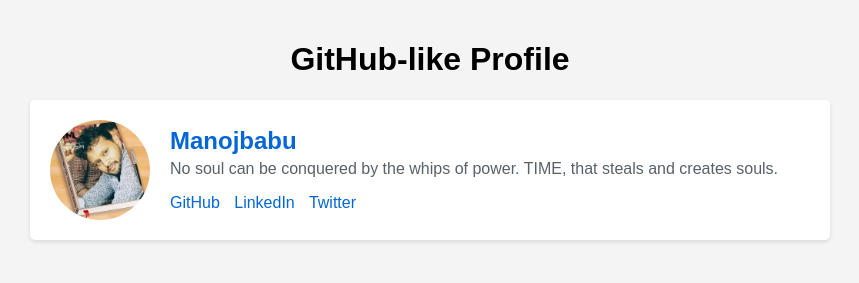
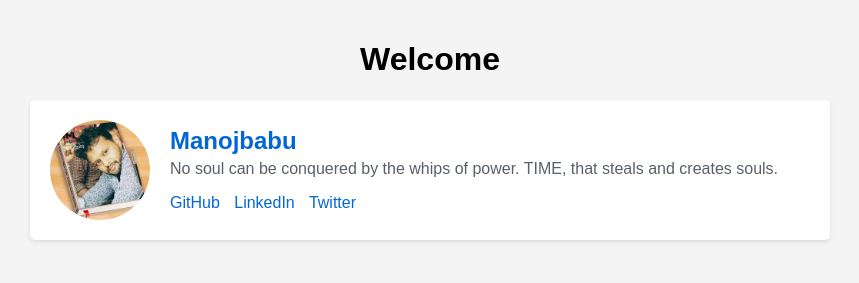
Before and after one commit to manusoft/manojbabu.github.io, a plain HTML site: page index.html in a window 1280 px wide. Shown: the whole page, without its empty margins (210-1069 px from the left). Drawn offline with Linux system fonts and the light colour scheme.

Commit message:
Update index.html

```diff
--- a/index.html
+++ b/index.html
@@ -73,7 +73,7 @@
 </head>
 <body>
   <div class="container">
-    <h1>GitHub-like Profile</h1>
+    <h1>Welcome</h1>
 
     <div class="profile">
       <img src="profile.jpg" alt="Profile Picture">
```
